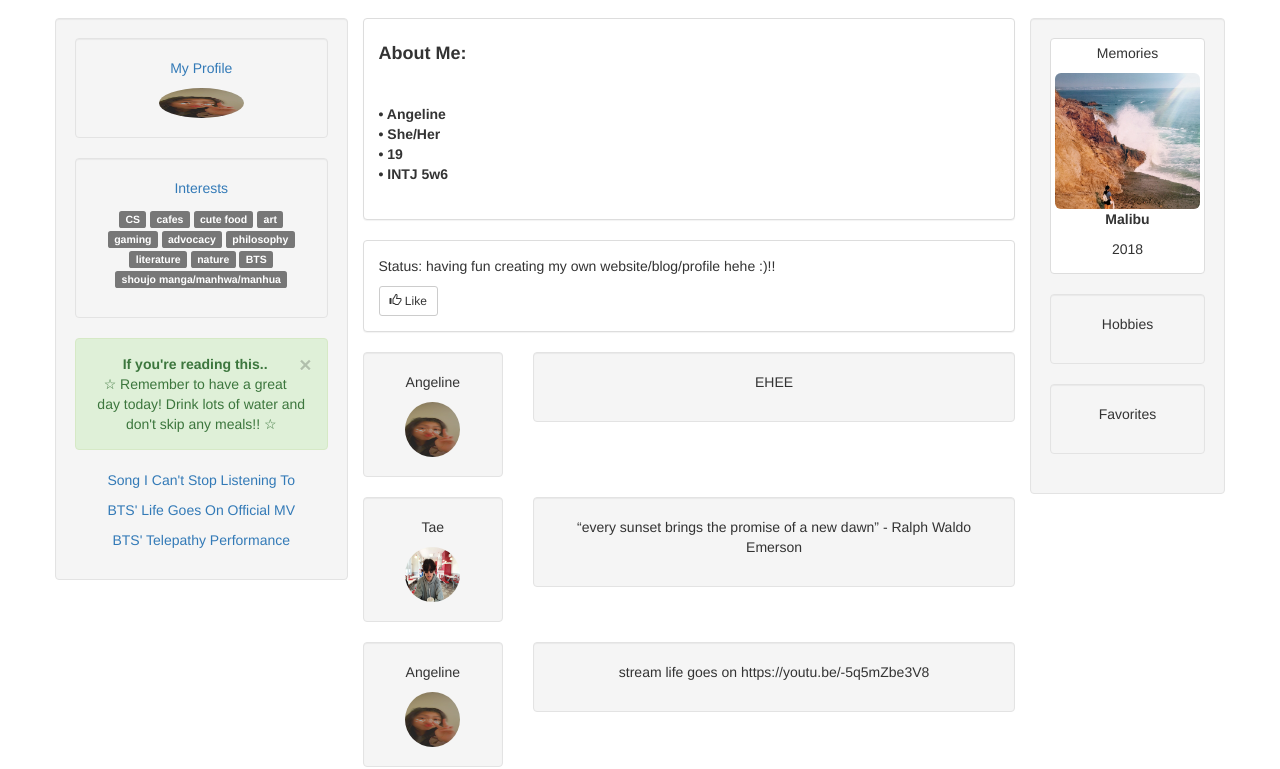
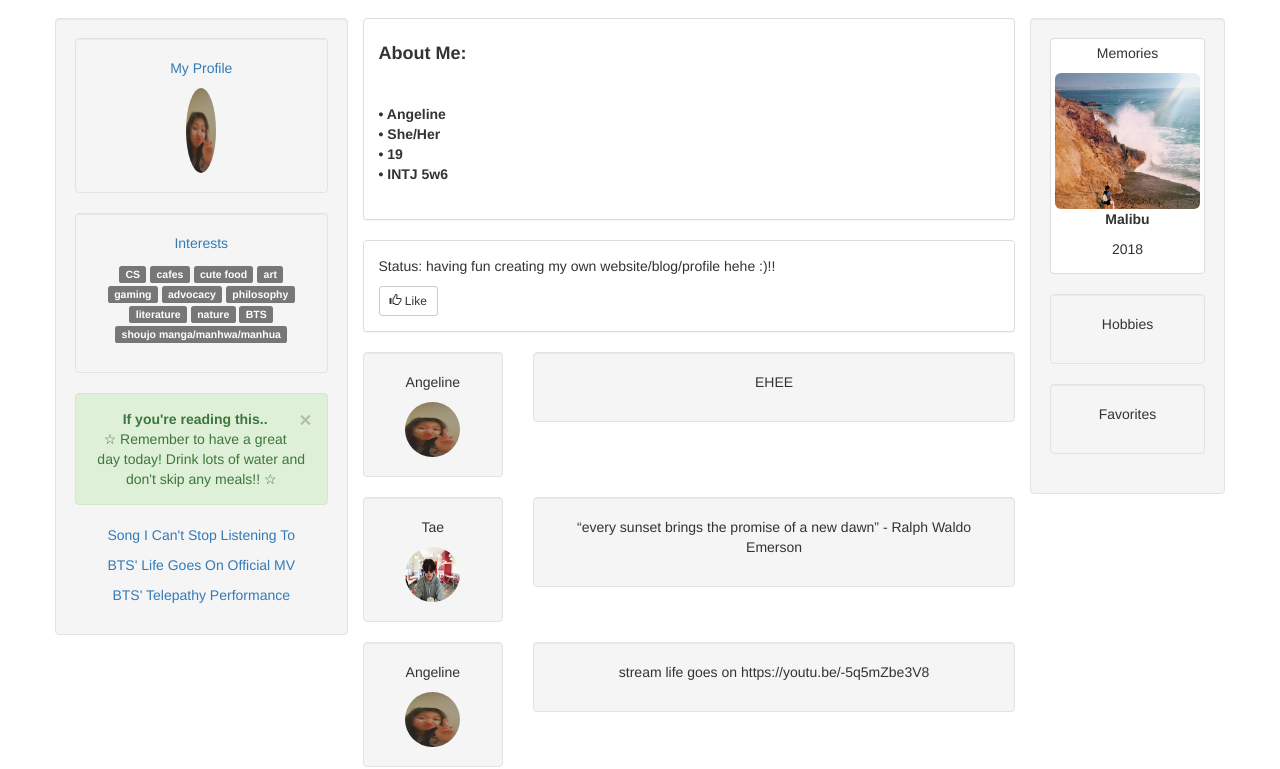
Before and after one commit to amdequit/adequitblog, a plain HTML site: page index.html in a window 1280 px wide. Shown: the part 54-823 px from the top of the page. Drawn offline with nearby package versions, Linux system fonts and the light colour scheme.

Commit message:
Update index.html

```diff
--- a/index.html
+++ b/index.html
@@ -55,7 +55,7 @@
     <div class="col-sm-3 well">
       <div class="well">
         <p><a href="#">My Profile</a></p>
-        <img src="dis me.JPG" class="img-circle" height="30" width="85" alt="Avatar">
+        <img src="dis me.JPG" class="img-circle" height="85" width="30" alt="Avatar">
       </div>
       <div class="well">
         <p><a href="#">Interests</a></p>
```
